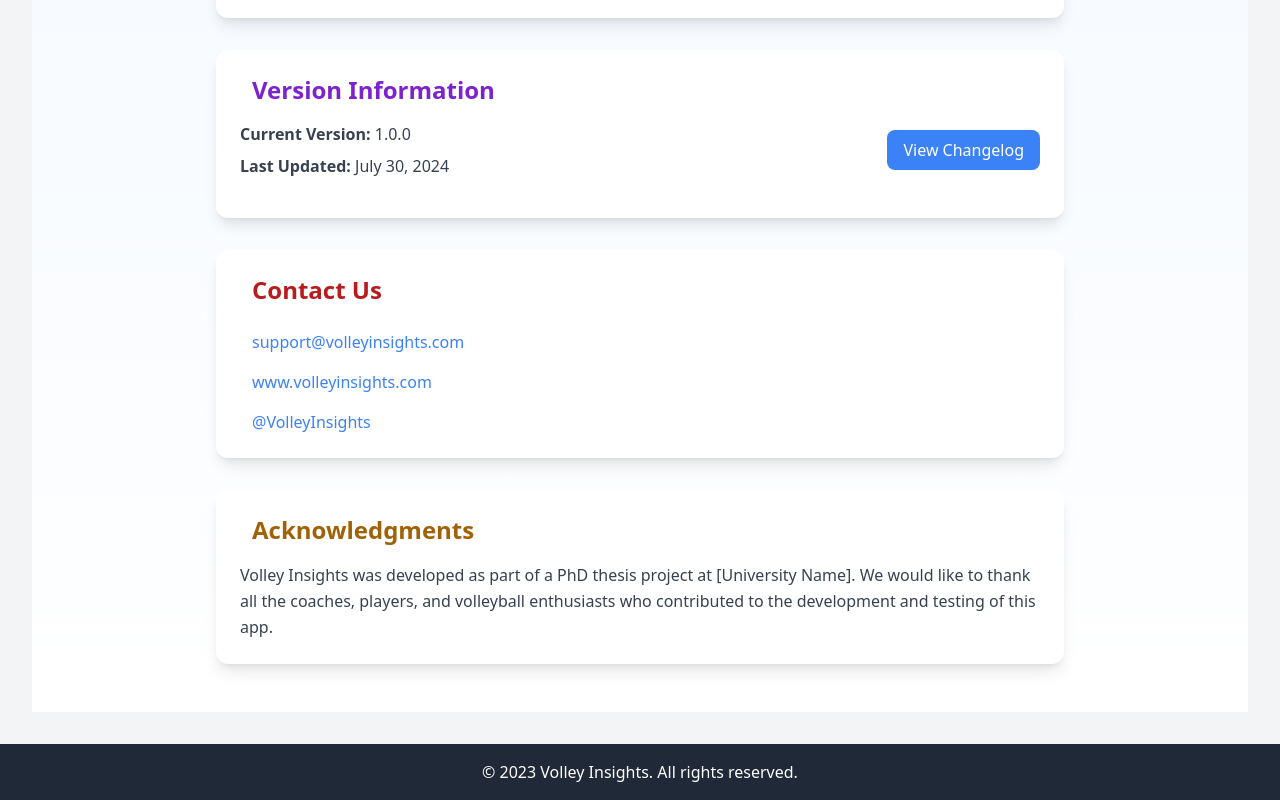
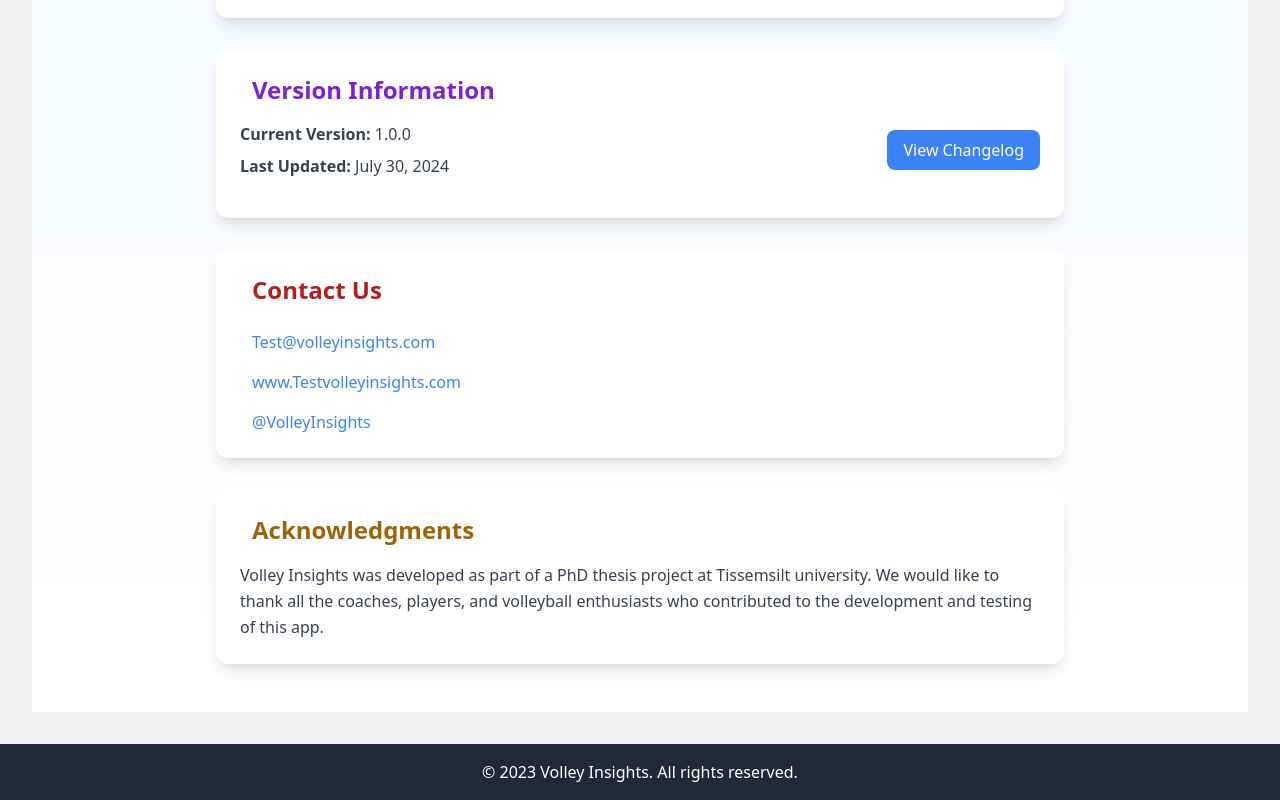
Before and after one commit to Salahalioui/volley-insights, a Vue app: page /about in a window 1280 px wide. Shown: the part 744-1544 px from the top of the page. Built offline with nearby package versions, Linux system fonts and the light colour scheme.

Commit message:
minor changes

```diff
--- a/src/views/About.vue
+++ b/src/views/About.vue
@@ -61,11 +61,11 @@
           <div class="space-y-4">
             <a href="mailto:support@volleyinsights.com" class="flex items-center text-blue-500 hover:text-blue-600 transition duration-300">
               <i class="fas fa-envelope mr-3"></i>
-              support@volleyinsights.com
+              Test@volleyinsights.com
             </a>
             <a href="https://www.volleyinsights.com" target="_blank" rel="noopener noreferrer" class="flex items-center text-blue-500 hover:text-blue-600 transition duration-300">
               <i class="fas fa-globe mr-3"></i>
-              www.volleyinsights.com
+              www.Testvolleyinsights.com
             </a>
             <a href="https://twitter.com/VolleyInsights" target="_blank" rel="noopener noreferrer" class="flex items-center text-blue-500 hover:text-blue-600 transition duration-300">
               <i class="fab fa-twitter mr-3"></i>
@@ -81,7 +81,7 @@
             Acknowledgments
           </h2>
           <p class="text-gray-700 leading-relaxed">
-            Volley Insights was developed as part of a PhD thesis project at [University Name]. We would like to thank all the coaches, players, and volleyball enthusiasts who contributed to the development and testing of this app.
+            Volley Insights was developed as part of a PhD thesis project at Tissemsilt university. We would like to thank all the coaches, players, and volleyball enthusiasts who contributed to the development and testing of this app.
           </p>
         </section>
       </div>
```
